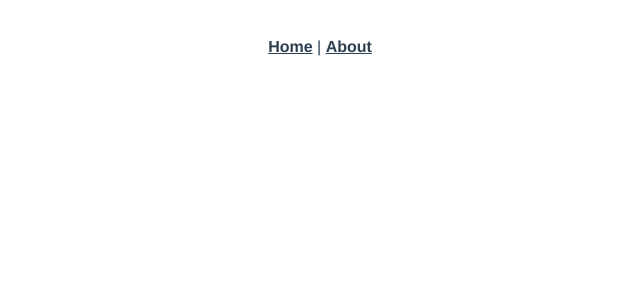
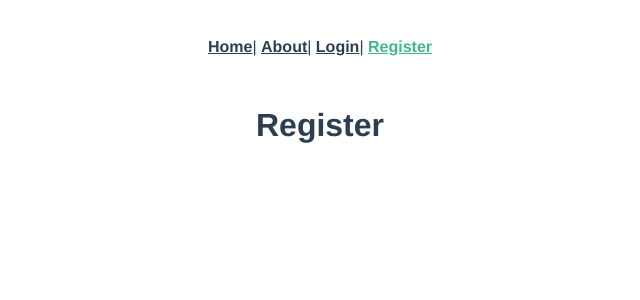
Before and after one commit to House-Atreides1/Chefbox-Front, a Vue app in the folder chefbox/: page /register in a window 1280 px wide. Shown: the top 300 px of the page, without its empty margins (320-960 px from the left). Built offline with nearby package versions, Linux system fonts and the light colour scheme.

Commit message:
auth0, login, register
Moved auth_config file into chef box app, installed auth0 in chef box, created Login and Register views and router links on home page

```diff
--- /dev/null
+++ b/chefbox/auth_config.json
@@ -0,0 +1,4 @@
+{
+  "domain": "dev-kg608rv2.authO.com",
+  "clientId": "uyOoR14oT64CphX2Jn4nS5dbS5MCdAX3"
+}
--- a/chefbox/package.json
+++ b/chefbox/package.json
@@ -8,6 +8,7 @@
     "lint": "vue-cli-service lint"
   },
   "dependencies": {
+    "@auth0/auth0-spa-js": "^1.8.2",
     "core-js": "^3.6.4",
     "vue": "^2.6.11",
     "vue-router": "^3.1.6"
--- a/chefbox/src/App.vue
+++ b/chefbox/src/App.vue
@@ -1,8 +1,10 @@
 <template>
   <div id="app">
     <div id="nav">
-      <router-link to="/">Home</router-link> |
-      <router-link to="/about">About</router-link>
+      <router-link to="/">Home</router-link>|
+      <router-link to="/about">About</router-link>|
+      <router-link to="/login">Login</router-link>|
+      <router-link to="/register">Register</router-link>
     </div>
     <router-view />
   </div>
--- a/chefbox/src/router/index.js
+++ b/chefbox/src/router/index.js
@@ -8,7 +8,7 @@ const routes = [
   {
     path: "/",
     name: "Home",
-    component: Home
+    component: Home,
   },
   {
     path: "/about",
@@ -17,14 +17,24 @@ const routes = [
     // this generates a separate chunk (about.[hash].js) for this route
     // which is lazy-loaded when the route is visited.
     component: () =>
-      import(/* webpackChunkName: "about" */ "../views/About.vue")
-  }
+      import(/* webpackChunkName: "about" */ "../views/About.vue"),
+  },
+  {
+    path: "/login",
+    name: "Login",
+    component: () => import("../views/Login.vue"),
+  },
+  {
+    path: "/register",
+    name: "Register",
+    component: () => import("../views/Register.vue"),
+  },
 ];
 
 const router = new VueRouter({
   mode: "history",
   base: process.env.BASE_URL,
-  routes
+  routes,
 });
 
 export default router;
--- /dev/null
+++ b/chefbox/src/views/Login.vue
@@ -0,0 +1,5 @@
+<template>
+  <div class="about">
+    <h1>Login</h1>
+  </div>
+</template>
--- /dev/null
+++ b/chefbox/src/views/Register.vue
@@ -0,0 +1,5 @@
+<template>
+  <div class="about">
+    <h1>Register</h1>
+  </div>
+</template>
```
Also changed, not shown: 1 other file (tests, documents, lock files or other folders).
